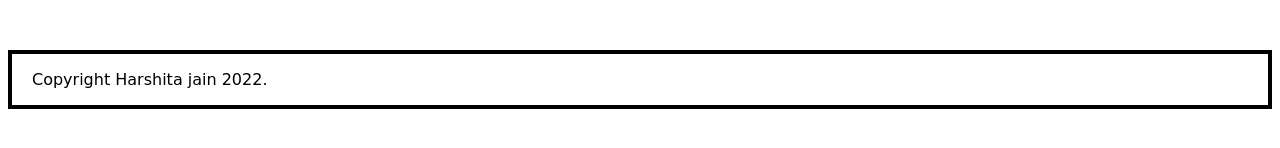
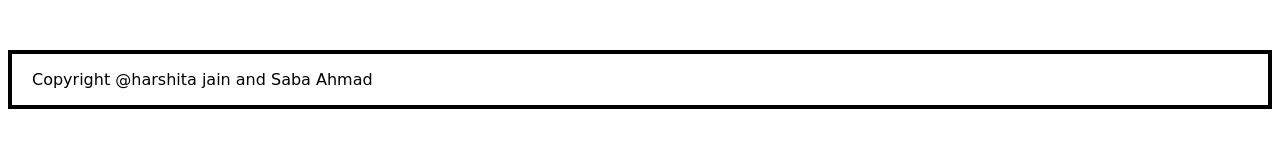
Before and after one commit to harshitajain06/AwesomeBooks, a website: page index.html in a window 1280 px wide. Shown: the part 614-762 px from the top of the page. Drawn offline with Linux system fonts and the light colour scheme.

Commit message:
index.html

```diff
--- a/index.html
+++ b/index.html
@@ -66,7 +66,7 @@
     <!-- Footer -->
 
     <footer class="footer">
-        <p>Copyright Harshita jain 2022.</p>
+        <p>Copyright @harshita jain and Saba Ahmad</p>
     </footer>
 
     <script src="main.js"></script>
```
